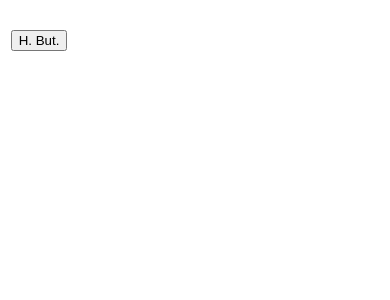
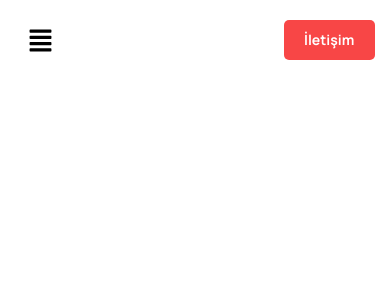
Before and after one commit to eraytekin/omreon-project, a React (Create React App) app: page / in a window 390 px wide. Shown: the top 300 px of the page. Built offline with nearby package versions, Linux system fonts and the light colour scheme.

Commit message:
navbar ikinci save icon ve responsive eklendi

```diff
--- a/package.json
+++ b/package.json
@@ -8,6 +8,7 @@
     "@testing-library/user-event": "^13.5.0",
     "react": "^18.2.0",
     "react-dom": "^18.2.0",
+    "react-icons": "^4.7.1",
     "react-scripts": "5.0.1",
     "web-vitals": "^2.1.4"
   },
--- a/src/App.js
+++ b/src/App.js
@@ -4,6 +4,7 @@ function App() {
   return (
     <div className="App">
         <Navbar />
+
     </div>
   );
 }
--- a/src/components/navbar/Navbar.js
+++ b/src/components/navbar/Navbar.js
@@ -1,12 +1,14 @@
 import React from 'react'
+
 import "./navbar.css";
+import {FaAlignJustify, FaTimes} from 'react-icons/fa';
 
 function Navbar() {
   return (
     <div>
         <div className="navbar-container">
           <div className="navbar-left-side">
-            <div className="hamburger-button"><button>H. But.</button></div>
+            <div className="hamburger-button"><FaAlignJustify style={{color: 'black', fontSize: '25px' }}/></div>
           </div>
           <div className="navbar-right-side">
             <ul className="menu">
@@ -15,8 +17,8 @@ function Navbar() {
               <li><a href="#">Teknolojiler</a></li>
               <li><a href="#">İnsan Kaynakları</a></li>
               <li><a href="#">Kurumsal</a></li>
-              <li><a href="#">İletişim</a></li>
             </ul>
+            <button className="contact-button">İletişim</button>
           </div>
         </div>
     </div>
--- a/src/components/navbar/navbar.css
+++ b/src/components/navbar/navbar.css
@@ -21,6 +21,7 @@
     height: 100%;
     display: flex;
     justify-content: center;
+    align-items: center;
     /* background-color: green; */
 }
 ul{
@@ -32,7 +33,6 @@ ul > li{
     display: flex;
     justify-content: center;
     align-items: center;
-    padding-top:0.6vw;
     margin-right:2.5vw;
 }
 ul > li > a{
@@ -40,15 +40,18 @@ ul > li > a{
     font-size: 14px;
     text-decoration: none;
 }
-ul > li:last-child {
+.contact-button{
     width: 91px;
     height: 40px;
     padding: 10px 20px;
     border-radius: 5px;
+    font-size:14px;
+    font-family: "Manrope";
     background-color: #F84646;
-}
-ul > li:last-child > a {
     color:#FFFFFF;
+    border:none;
+    outline: none;
+    cursor: pointer;
 }
 
 /* Responsive Area */
@@ -67,14 +70,19 @@ ul > li:last-child > a {
     }
     .hamburger-button{
         display: flex;
+        padding-left:5px;
     }
     .navbar-right-side{
         width: 80%;
+        justify-content: flex-end;
+        padding-right: 15px;
+        /* responsive navbar contact button içeriden verilen boşluk*/
     }
     .menu{
         display: none;
     }
-    ul.menu > li:last-child{
+    .contact-button{
         display: flex;
+
     }
 }
```
Also changed, not shown: 1 other file (tests, documents, lock files or other folders).
